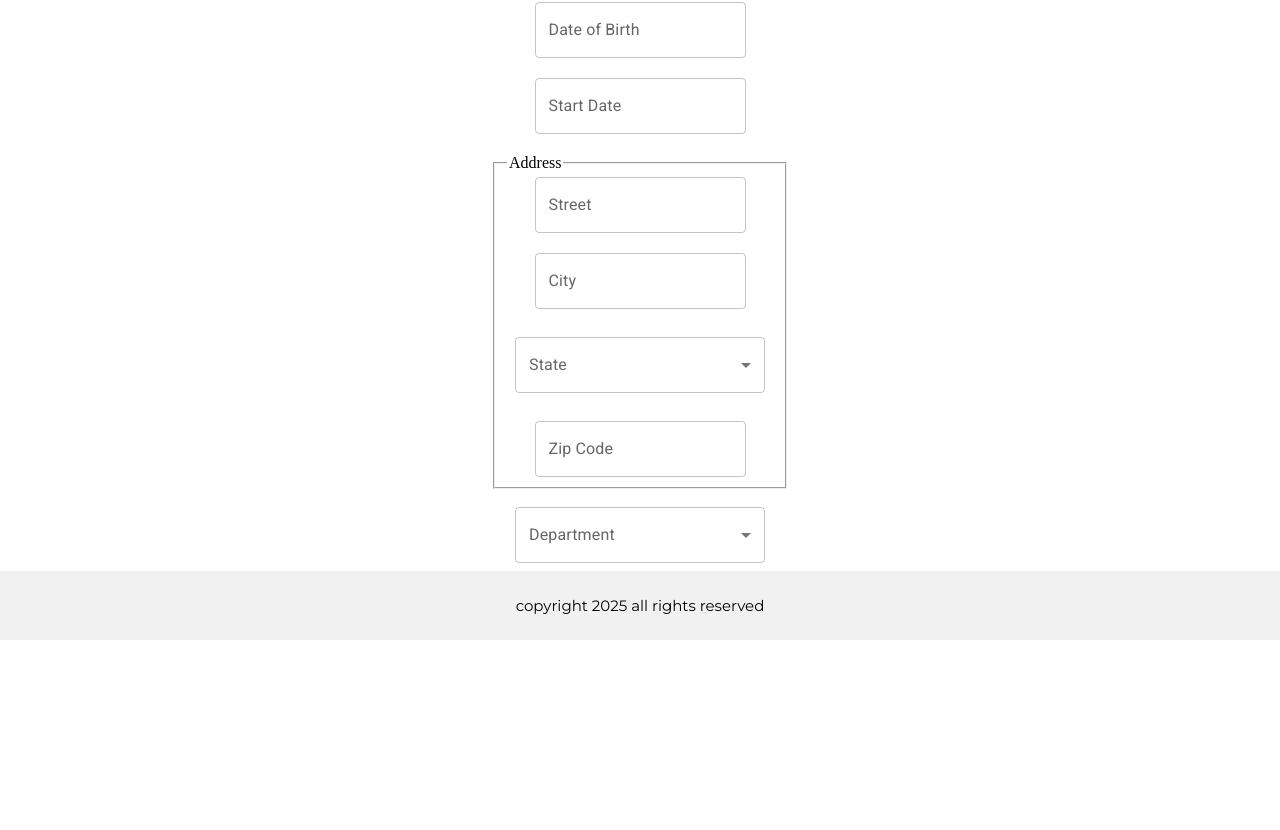
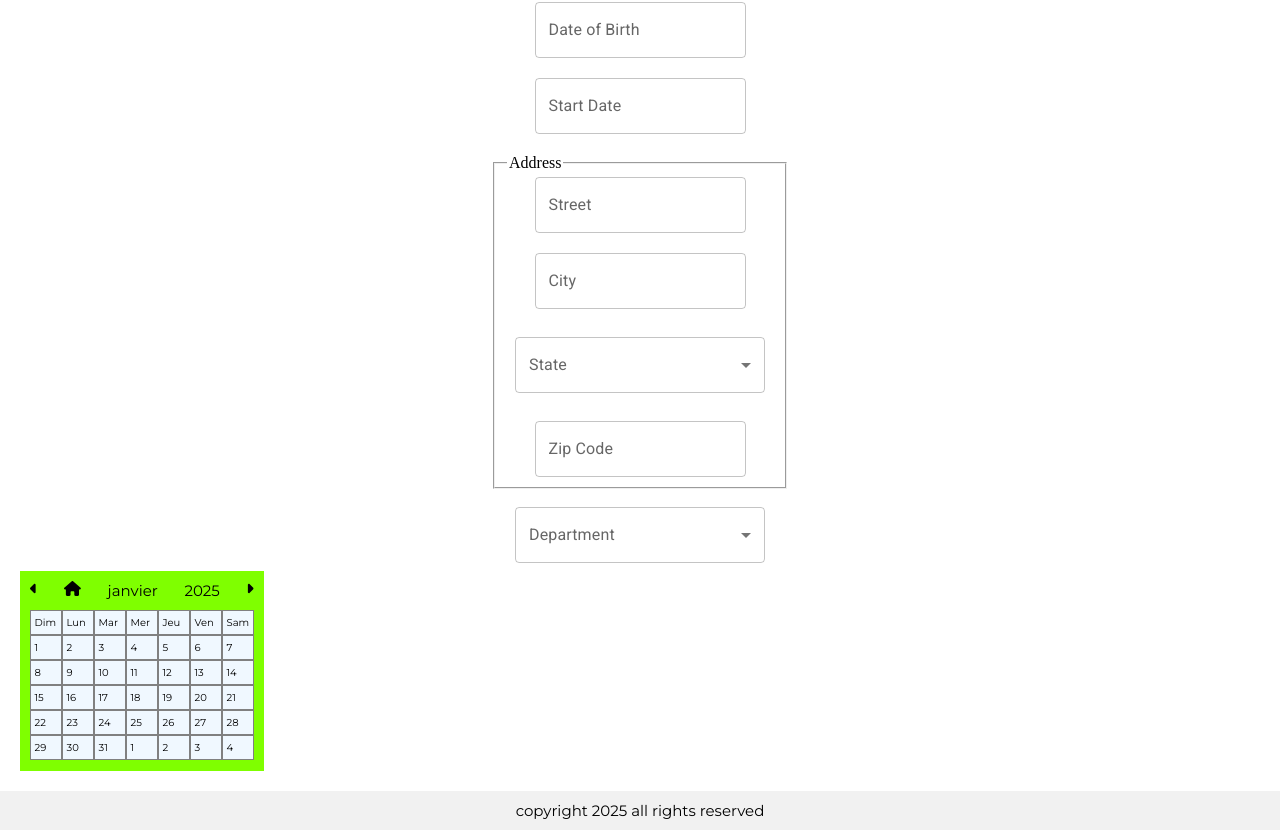
Before and after one commit to samuel73000/WealthHealth, a React (Vite) app: page / in a window 1280 px wide. Shown: the part 334-1164 px from the top of the page. Before the commit the page ends 974 px from the top, so only its background shows below. Built offline with nearby package versions, Linux system fonts and the light colour scheme.

Commit message:
whealthHealth

```diff
--- a/package.json
+++ b/package.json
@@ -13,6 +13,9 @@
     "@emotion/react": "^11.14.0",
     "@emotion/styled": "^11.14.0",
     "@fontsource/roboto": "^5.1.1",
+    "@fortawesome/fontawesome-svg-core": "^6.7.2",
+    "@fortawesome/free-solid-svg-icons": "^6.7.2",
+    "@fortawesome/react-fontawesome": "^0.2.2",
     "@mui/icons-material": "^6.4.0",
     "@mui/material": "^6.4.0",
     "@mui/styled-engine-sc": "^6.4.0",
--- /dev/null
+++ b/src/Components/DateTimePicker/DateTimePicker.css
@@ -0,0 +1,47 @@
+.container-dateTimePicker {
+  width: 224px;
+  height: 180px;
+  background-color: chartreuse;
+  padding: 10px;
+  display: flex;
+  flex-direction: column;
+
+  margin-left: 20px;
+  margin-bottom: 20px;
+}
+
+.header-dateTimePicker {
+  display: flex;
+  flex-direction: row;
+  align-items: top;
+  align-content: center;
+  justify-content: space-between;
+}
+.header-dateTimePicker,
+p {
+  font-size: 15px;
+  margin: 0;
+}
+
+
+
+
+.container-days-dateTimePicker {
+  display: flex;
+  flex-direction: row;
+  justify-content: space-between;
+  align-items: center;
+  align-content: center;
+}
+#container-days-dateTimePicker-1{
+    margin-top: 10px;
+}
+.days-dateTimePicker {
+  font-size: 10px;
+  border: 0.5px solid gray;
+  padding: 3.5px;
+  height: 16px;
+  width: 24px;
+  align-content: center;
+  background-color: aliceblue;
+}
--- /dev/null
+++ b/src/Components/DateTimePicker/DateTimePicker.jsx
@@ -0,0 +1,82 @@
+import "./DateTimePicker.css";
+import * as React from "react";
+import { FontAwesomeIcon } from '@fortawesome/react-fontawesome'
+import { faCaretLeft ,faCaretRight ,faHouse } from '@fortawesome/free-solid-svg-icons'
+
+
+export default function DateTimePicker() {
+
+return(
+    <section className="container-dateTimePicker">
+        <div className="header-dateTimePicker">
+        <FontAwesomeIcon icon={faCaretLeft} />
+        <FontAwesomeIcon icon={faHouse} />
+        <p>janvier</p>
+        <p>2025</p>
+        <FontAwesomeIcon icon={faCaretRight} />
+        </div>
+        <div className="container-days-dateTimePicker" id="container-days-dateTimePicker-1">
+            <p className="days-dateTimePicker">Dim</p>
+            <p className="days-dateTimePicker">Lun</p>
+            <p className="days-dateTimePicker">Mar</p>
+            <p className="days-dateTimePicker">Mer</p>
+            <p className="days-dateTimePicker">Jeu</p>
+            <p className="days-dateTimePicker">Ven</p>
+            <p className="days-dateTimePicker">Sam</p>
+        </div>
+
+        <div className="container-days-dateTimePicker">
+            <p className="days-dateTimePicker">1</p>
+            <p className="days-dateTimePicker">2</p>
+            <p className="days-dateTimePicker">3</p>
+            <p className="days-dateTimePicker">4</p>
+            <p className="days-dateTimePicker">5</p>
+            <p className="days-dateTimePicker">6</p>
+            <p className="days-dateTimePicker">7</p>
+        </div>
+
+        <div className="container-days-dateTimePicker">
+            <p className="days-dateTimePicker">8</p>
+            <p className="days-dateTimePicker">9</p>
+            <p className="days-dateTimePicker">10</p>
+            <p className="days-dateTimePicker">11</p>
+            <p className="days-dateTimePicker">12</p>
+            <p className="days-dateTimePicker">13</p>
+            <p className="days-dateTimePicker">14</p>
+        </div>
+
+        <div className="container-days-dateTimePicker">
+            <p className="days-dateTimePicker">15</p>
+            <p className="days-dateTimePicker">16</p>
+            <p className="days-dateTimePicker">17</p>
+            <p className="days-dateTimePicker">18</p>
+            <p className="days-dateTimePicker">19</p>
+            <p className="days-dateTimePicker">20</p>
+            <p className="days-dateTimePicker">21</p>
+        </div>
+
+        <div className="container-days-dateTimePicker">
+            <p className="days-dateTimePicker">22</p>
+            <p className="days-dateTimePicker">23</p>
+            <p className="days-dateTimePicker">24</p>
+            <p className="days-dateTimePicker">25</p>
+            <p className="days-dateTimePicker">26</p>
+            <p className="days-dateTimePicker">27</p>
+            <p className="days-dateTimePicker">28</p>
+        </div>
+
+        <div className="container-days-dateTimePicker">
+            <p className="days-dateTimePicker">29</p>
+            <p className="days-dateTimePicker">30</p>
+            <p className="days-dateTimePicker">31</p>
+            <p className="days-dateTimePicker">1</p>
+            <p className="days-dateTimePicker">2</p>
+            <p className="days-dateTimePicker">3</p>
+            <p className="days-dateTimePicker">4</p>
+        </div>
+
+
+    </section>
+)
+
+}
--- a/src/Pages/CreateEmployee/CreateEmployee.jsx
+++ b/src/Pages/CreateEmployee/CreateEmployee.jsx
@@ -6,7 +6,7 @@ import FormControl from "@mui/material/FormControl";
 import Select from "@mui/material/Select";
 import * as React from "react";
 import States from "../../data/States";
-
+import DateTimePicker from "../../Components/DateTimePicker/DateTimePicker";
 
 export default function CreateEmployee() {
   const [Department, setDepartment] = React.useState("");
@@ -39,7 +39,7 @@ export default function CreateEmployee() {
 
           <FormControl sx={{ m: 1, minWidth: 250 }}>
             <InputLabel>State</InputLabel>
-            <Select value={State} label='State' onChange={handleChangeState} >
+            <Select value={State} label='State' onChange={handleChangeState}>
               {States.map((States, index) => (
                 <MenuItem value={index}>{States.name}</MenuItem>
               ))}
@@ -64,6 +64,7 @@ export default function CreateEmployee() {
           </Select>
         </FormControl>
       </form>
+      <DateTimePicker />
     </main>
   );
 }
```
Also changed, not shown: 1 other file (tests, documents, lock files or other folders).
